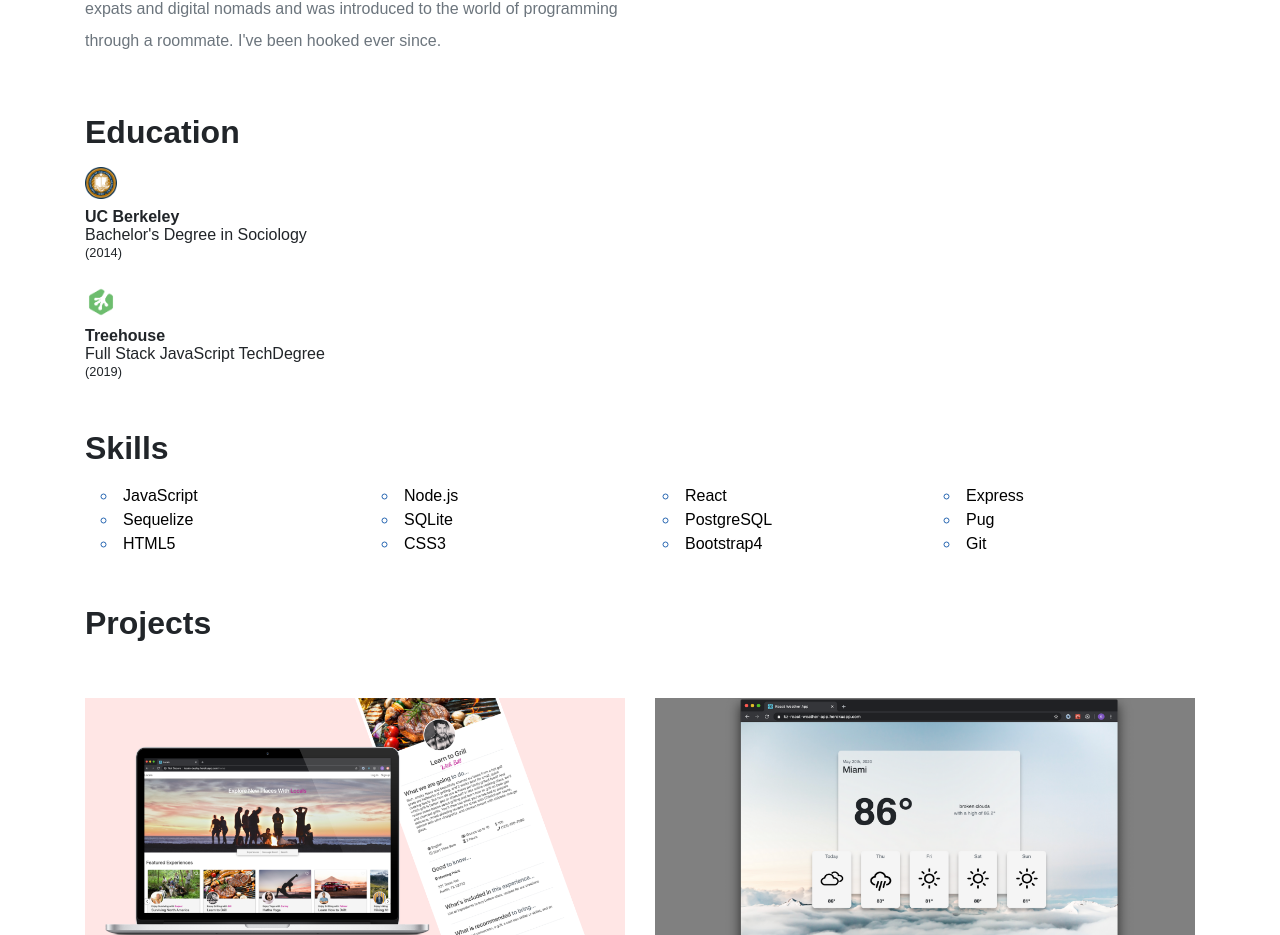
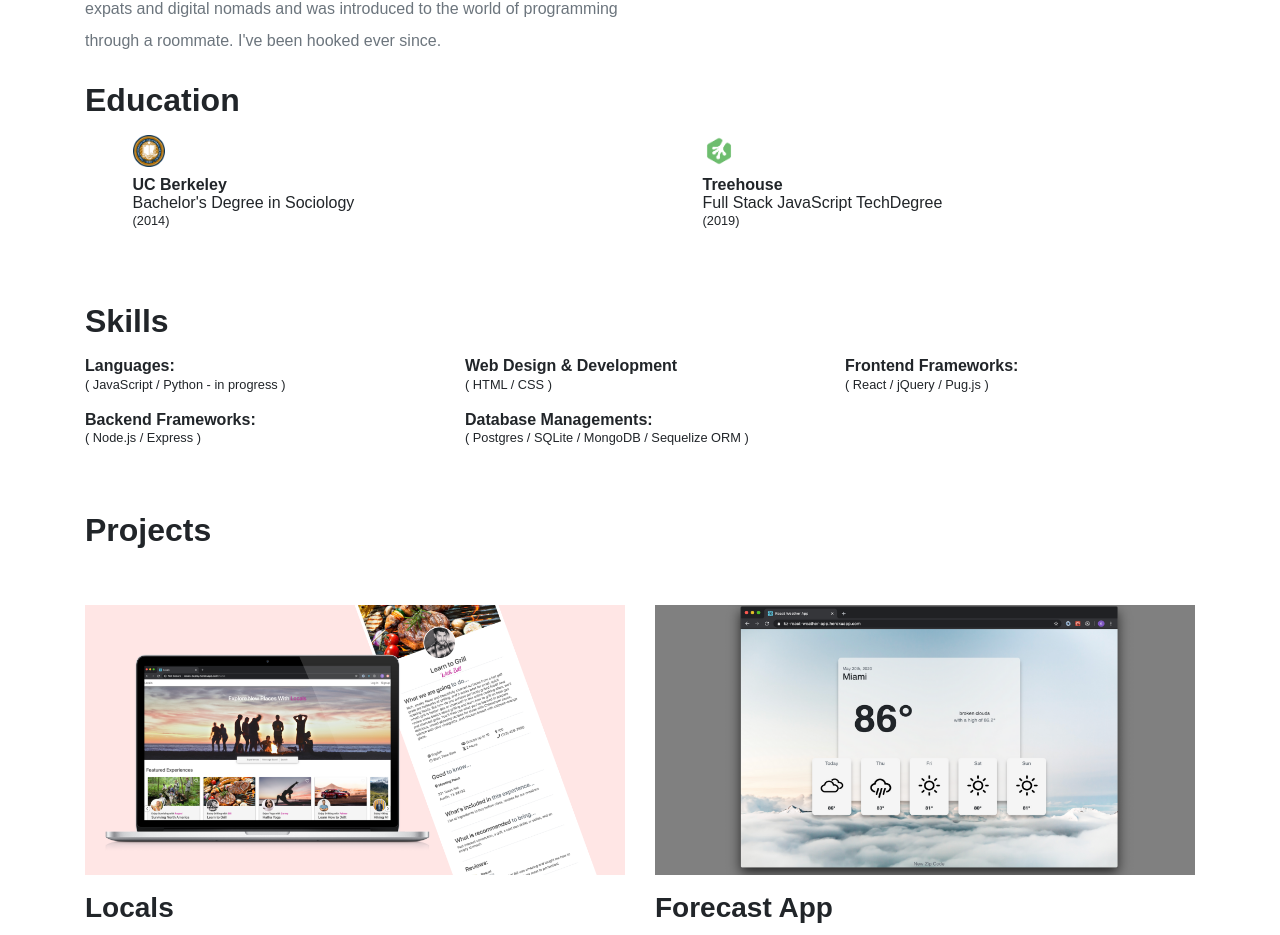
Before and after one commit to kzunino/react-portfolio, a React (Create React App) app: page / in a window 1280 px wide. Shown: the part 1594-2529 px from the top of the page. Built offline with nearby package versions, Linux system fonts and the light colour scheme.

Commit message:
fade effect, rearraged skill section, finished edu

```diff
--- a/src/components/Forecast.js
+++ b/src/components/Forecast.js
@@ -1,15 +1,19 @@
-import React, {useEffect} from 'react';
+import React, {useEffect, useState} from 'react';
 import weatherForecast from './img/fullWeather.png';
 import weatherForecast2 from './img/fullWeather2.png';
 import reactLogo from './img/react-icon.png';
 import herokuLogo from './img/heroku-icon.png';
 
 const Forecast = () => {
+  //triggers the elements to fade in when the window loads
+  const [fadeElement, setFadeElements] = useState('fade-element');
+
   useEffect(() => {
     window.scrollTo(0, 0);
+    setFadeElements('fade-in');
   }, []);
   return (
-    <div className='container-fluid p-2'>
+    <div className={`container-fluid p-2 fade-element ${fadeElement}`}>
       <main className='container-fluid mt-5 px-0'>
         <h1 className='font-weight-bold mt-5'>Weather Forecast</h1>
         <p className='col-md-9 p-0 text-secondary'>
@@ -19,7 +23,7 @@ const Forecast = () => {
           OpenWeatherMap API.
         </p>
       </main>
-      <section className='container-fluid mt-5 px-0'>
+      <section className={`container-fluid mt-5 px-0`}>
         <table className='table table-borderless table-sm'>
           <thead>
             <tr>
@@ -73,10 +77,10 @@ const Forecast = () => {
       <img
         src={weatherForecast}
         alt='forecast weather app'
-        className='project-main-photo'
+        className={`project-main-photo`}
       />
 
-      <section className='container-fluid mt-5 px-0'>
+      <section className={`container-fluid mt-5 px-0`}>
         <h2 className='mt-5'>Web Stack</h2>
         <div className='row container-fluid pr-0 mr-sm-0 align-items-center'>
           <p className='col-md-7 p-0 text-secondary'>
@@ -115,7 +119,7 @@ const Forecast = () => {
         </div>
       </section>
 
-      <section className='container-fluid mt-5 px-0'>
+      <section className={`container-fluid mt-5 px-0`}>
         <h2 className='mt-5 text-center'>Problems &amp; Afterthoughts</h2>
         <div className='row justify-content-center'>
           <p className='col-md-9 text-center text-secondary'>
@@ -146,9 +150,9 @@ const Forecast = () => {
       <img
         src={weatherForecast2}
         alt='forecast weather app'
-        className='project-main-photo'
+        className={`project-main-photo`}
       />
-      <div className='row justify-content-center'>
+      <div className={`row justify-content-center`}>
         <div className='col-12 col-md-2 text-center'>
           <a
             className='link-decoration '
--- a/src/components/Home.js
+++ b/src/components/Home.js
@@ -88,7 +88,6 @@ const Home = () => {
             world of programming through a roommate. I've been hooked ever
             since.
             <br />
-            <br />
           </p>
           <p className='col-12 col-md-5 pt-4 pl-0 pr-0 text-secondary'>
             When I am not coding, you can find me hiking, traveling to far away
@@ -103,18 +102,20 @@ const Home = () => {
         className={`container-fluid mt-5 mt-md-2 px-0 fade-element ${fadeElement}`}
       >
         <h2 className='font-weight-bold mb-3'>Education</h2>
-        <div className='mb-4'>
+        <div className='row justify-content-around'>
+          <div className='col-12 col-md-5 mb-4'>
             <img src={ucBerkeleySeal} alt='UC Berkeley Seal' className='seal' />
             <h6 className='font-weight-bold mt-2 mb-0'>UC Berkeley</h6>
 
             <p className='degree'>Bachelor's Degree in Sociology</p>
             <p className='degree small'>(2014)</p>
           </div>
-        <div>
+          <div className='col-12 col-md-5'>
             <img src={treehouseSeal} alt='Treehouse Seal' className='seal' />
             <h6 className='font-weight-bold mt-2 mb-0'>Treehouse</h6>
             <p className='degree'>Full Stack JavaScript TechDegree</p>
             <p className='degree small'>(2019)</p>
+          </div>
         </div>
       </section>
       {/* Skills */}
@@ -122,7 +123,40 @@ const Home = () => {
         className={`container-fluid mt-5 px-0 fade-element ${fadeElement}`}
       >
         <h2 className='font-weight-bold mb-3'>Skills</h2>
-        <ul className='row pl-3'>
+        <div className='row'>
+          <div className='col-12 col-sm-6 col-md-4 '>
+            <h6 className='font-weight-bold m-0'>Languages:</h6>
+            <p className='technologies small'>
+              ( JavaScript / Python - in progress )
+            </p>
+          </div>
+
+          <div className='col-12 col-sm-6 col-md-4 '>
+            <h6 className='font-weight-bold m-0'>
+              Web Design &amp; Development
+            </h6>
+            <p className='technologies small'>( HTML / CSS )</p>
+          </div>
+
+          <div className='col-12 col-sm-6 col-md-4 '>
+            <h6 className='font-weight-bold m-0'>Frontend Frameworks:</h6>
+            <p className='technologies small'>( React / jQuery / Pug.js )</p>
+          </div>
+
+          <div className='col-12 col-sm-6 col-md-4 '>
+            <h6 className='font-weight-bold m-0'>Backend Frameworks:</h6>
+            <p className='technologies small'>( Node.js / Express )</p>
+          </div>
+
+          <div className='col-12 col-sm-6 col-md-4 '>
+            <h6 className='font-weight-bold m-0'>Database Managements:</h6>
+            <p className='technologies small'>
+              ( Postgres / SQLite / MongoDB / Sequelize ORM )
+            </p>
+          </div>
+        </div>
+
+        {/* <ul className='row pl-3'>
           <li className='col-6 col-md-3'>
             <span>JavaScript</span>
           </li>
@@ -159,7 +193,7 @@ const Home = () => {
           <li className='col-6 col-md-3'>
             <span>Git</span>
           </li>
-        </ul>
+        </ul> */}
       </section>
       {/* Projects */}
       <section
--- a/src/components/Locals.js
+++ b/src/components/Locals.js
@@ -1,4 +1,4 @@
-import React, {useEffect} from 'react';
+import React, {useEffect, useState} from 'react';
 import localsLrg from './img/locals-lrg.png';
 import reactLogo from './img/react-icon.png';
 import herokuLogo from './img/heroku-icon.png';
@@ -8,12 +8,15 @@ import postgresLogo from './img/postgres-logo.png';
 import iphoneLocals from './img/iphone-locals.png';
 
 const Locals = () => {
-  //scrolls to top of page on render
+  //triggers the elements to fade in when the window loads
+  const [fadeElement, setFadeElements] = useState('fade-element');
+
   useEffect(() => {
     window.scrollTo(0, 0);
+    setFadeElements('fade-in');
   }, []);
   return (
-    <div className='container-fluid p-2'>
+    <div className={`container-fluid p-2 fade-element ${fadeElement}`}>
       <main className='container-fluid mt-5 px-0'>
         <h1 className='font-weight-bold mt-5'>Locals</h1>
         <p className='col-md-9 p-0 text-secondary'>
@@ -24,7 +27,7 @@ const Locals = () => {
           unique perspective of the place that they are visiting.
         </p>
       </main>
-      <section className='container-fluid mt-5 px-0'>
+      <section className={`container-fluid mt-5 px-0`}>
         <table className='table table-borderless table-sm'>
           <thead>
             <tr>
--- a/src/styles/global.css
+++ b/src/styles/global.css
@@ -134,9 +134,16 @@ p {
   line-height: 18px;
 }
 
+/* Skills */
+
+.technologies {
+  line-height: 18px;
+}
+
 .project-img {
   transition: transform 0.5s;
   width: 100%;
+  height: 49%;
   object-fit: cover;
 }
 .project-img:hover {
@@ -192,6 +199,12 @@ p {
   color: rgb(141, 185, 57);
 }
 
+@media screen and (min-width: 490px) {
+  .project-img {
+    height: 62%;
+  }
+}
+
 /* xs < 768 */
 @media screen and (max-width: 767px) {
   .project-img-lrg {
@@ -201,6 +214,9 @@ p {
 
 /* sm */
 @media screen and (min-width: 768px) {
+  .project-img {
+    height: 50%;
+  }
 }
 
 /* md */
```
Lines whose indentation alone changed are shown as unchanged.
